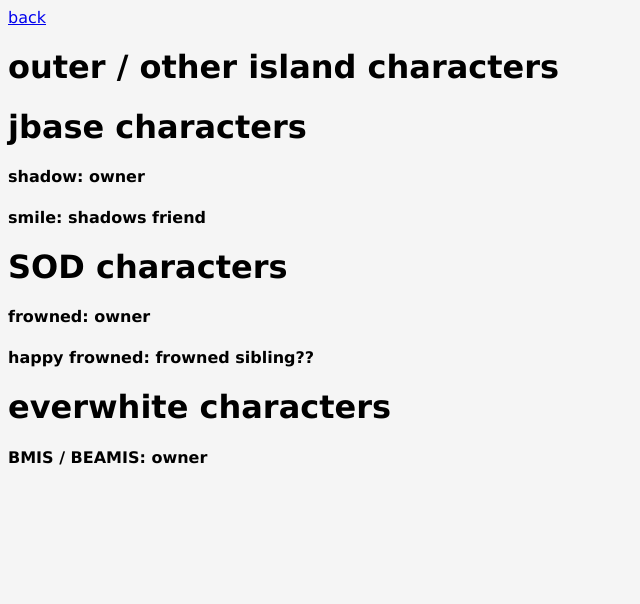
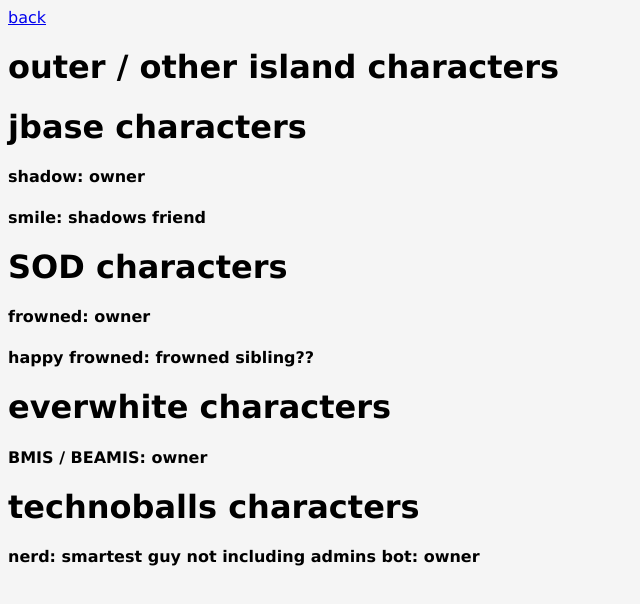
Before and after one commit to trollballsgame/trollballs_doc, a plain HTML site: page otherchars.html in a window 1280 px wide. Shown: the whole page, without its empty margins (0-640 px from the left). Drawn offline with Linux system fonts and the light colour scheme.

Commit message:
Update otherchars.html
Added techno balls made by techa

```diff
--- a/otherchars.html
+++ b/otherchars.html
@@ -17,6 +17,8 @@
     <h4>happy frowned: frowned sibling??</h4>
     <h1>everwhite characters</h1>
     <h4>BMIS / BEAMIS: owner</h4>
+    <h1>technoballs characters</h1>
+    <h4>nerd: smartest guy not including admins bot: owner</h4>
     <script src="index.js"></script>
 </body>
 </html>
```
